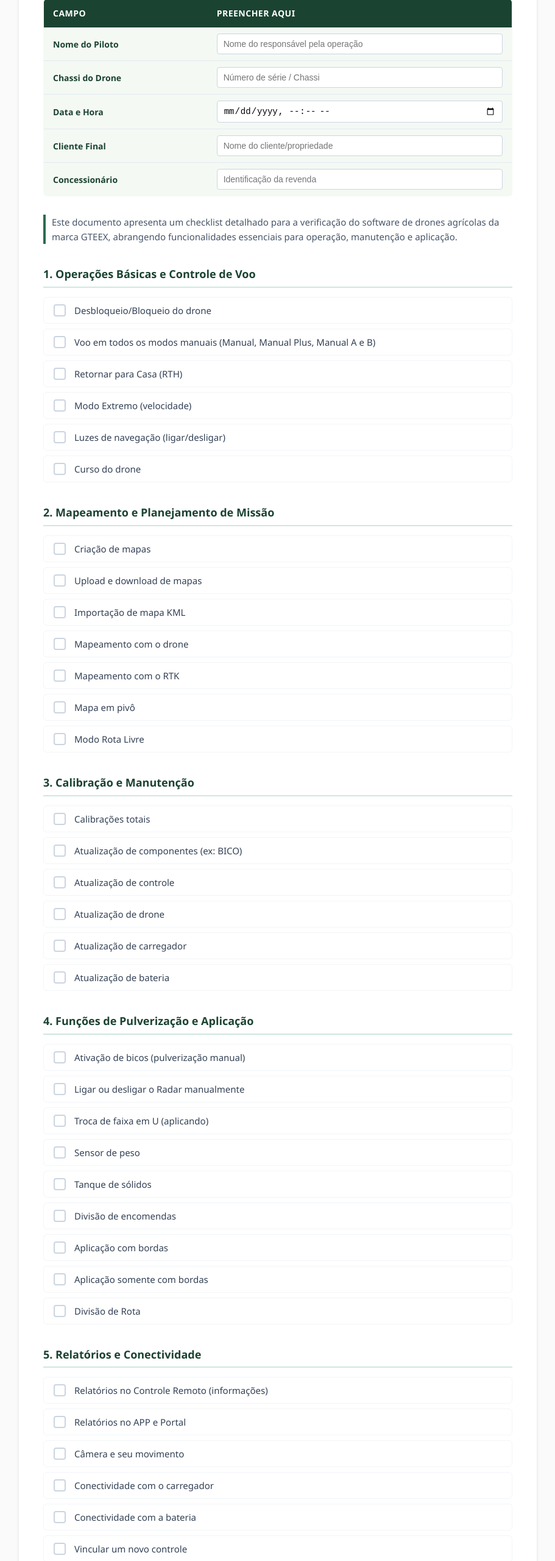
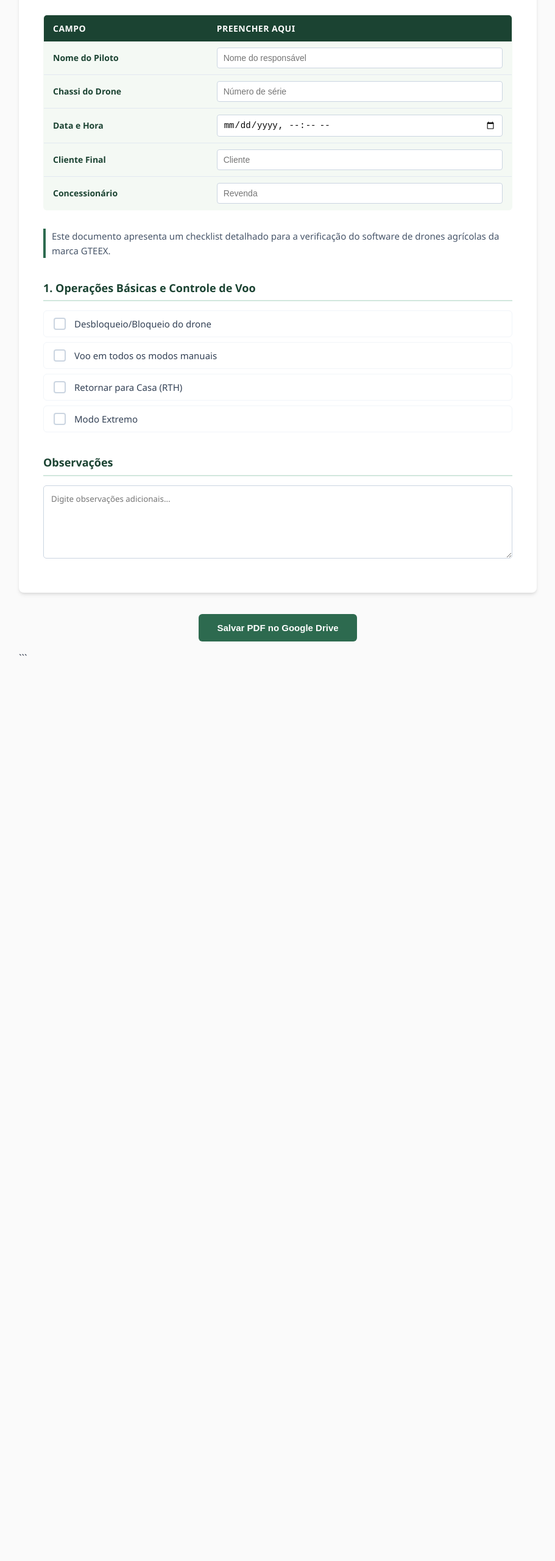
Before and after one commit to jr-almeida/Checklist-drones, a plain HTML site: page index.html in a window 1280 px wide. Shown: the part 240-2800 px from the top of the page at 61% size, without its empty margins (184-1095 px from the left). After the commit the page ends 1373 px from the top, so only its background shows below. Drawn offline with nearby package versions, Linux system fonts and the light colour scheme.

Commit message:
Update index.html

````diff
--- a/index.html
+++ b/index.html
@@ -1,454 +1,714 @@
+```html
 <!DOCTYPE html>
 <html lang="pt-BR">
+
 <head>
+
     <meta charset="UTF-8">
-    <meta name="viewport" content="width=device-width, initial-scale=1.0">
-    <title>Checklist de Verificação de Software de Drone Agrícola GTEEX</title>
+
+    <meta name="viewport"
+          content="width=device-width, initial-scale=1.0">
+
+    <title>
+        Checklist de Verificação de Software de Drone Agrícola GTEEX
+    </title>
+
+    <!-- BIBLIOTECAS -->
+
+    <script src="https://cdnjs.cloudflare.com/ajax/libs/html2canvas/1.4.1/html2canvas.min.js"></script>
+
+    <script src="https://cdnjs.cloudflare.com/ajax/libs/jspdf/2.5.1/jspdf.umd.min.js"></script>
+
     <style>
+
         :root {
+
             --primary-color: #1b4332;
+
             --secondary-color: #2d6a4f;
+
             --bg-light: #f4f9f4;
+
             --text-color: #2d3748;
+
             --border-color: #cbd5e1;
         }
 
         body {
-            font-family: 'Segoe UI', Tahoma, Geneva, Verdana, sans-serif;
+
+            font-family:
+                'Segoe UI',
+                Tahoma,
+                Geneva,
+                Verdana,
+                sans-serif;
+
             line-height: 1.6;
+
             margin: 40px auto;
+
             max-width: 850px;
+
             color: var(--text-color);
+
             padding: 0 20px;
+
             background-color: #fafafa;
         }
 
         .checklist-container {
+
             background: #ffffff;
+
             padding: 40px;
+
             border-radius: 8px;
-            box-shadow: 0 4px 6px -1px rgba(0, 0, 0, 0.1), 0 2px 4px -1px rgba(0, 0, 0, 0.06);
+
+            box-shadow:
+                0 4px 6px -1px rgba(0, 0, 0, 0.1),
+                0 2px 4px -1px rgba(0, 0, 0, 0.06);
         }
 
         h1 {
+
             text-align: center;
+
             color: var(--primary-color);
+
             font-size: 26px;
+
             margin-bottom: 5px;
+
             font-weight: 700;
         }
 
         .subtitle {
+
             text-align: center;
+
             color: #64748b;
+
             font-size: 14px;
+
             margin-bottom: 30px;
         }
 
-        /* Cabeçalho Bonito / Tabela de Informações */
         .info-table {
+
             width: 100%;
+
             border-collapse: collapse;
+
             margin-bottom: 30px;
+
             background-color: var(--bg-light);
+
             border-radius: 6px;
+
             overflow: hidden;
+
             border: 1px solid #d1e7dd;
         }
 
         .info-table th {
+
             background-color: var(--primary-color);
+
             color: white;
+
             padding: 12px 15px;
+
             text-align: left;
+
             font-size: 14px;
+
             text-transform: uppercase;
+
             letter-spacing: 0.5px;
         }
 
         .info-table td {
+
             padding: 10px 15px;
+
             border-bottom: 1px solid #e2e8f0;
         }
 
         .info-table tr:last-child td {
+
             border-bottom: none;
         }
 
         .info-table label {
+
             font-weight: 600;
+
             color: var(--primary-color);
+
             font-size: 14px;
         }
 
         .info-table input {
+
             width: 100%;
+
             padding: 8px 10px;
+
             border: 1px solid var(--border-color);
+
             border-radius: 4px;
+
             font-size: 14px;
+
             box-sizing: border-box;
+
             background-color: #ffffff;
-            transition: border-color 0.2s;
-        }
-
-        .info-table input:focus {
-            outline: none;
-            border-color: var(--secondary-color);
-            box-shadow: 0 0 0 3px rgba(45, 106, 79, 0.1);
         }
 
         .description {
+
             color: #475569;
+
             font-size: 15px;
+
             margin-bottom: 35px;
+
             padding-left: 10px;
+
             border-left: 4px solid var(--secondary-color);
         }
 
-        /* Seções do Checklist */
         h2 {
+
             color: var(--primary-color);
+
             font-size: 18px;
+
             border-bottom: 2px solid #d1e7dd;
+
             padding-bottom: 6px;
+
             margin-top: 35px;
+
             margin-bottom: 15px;
+
             font-weight: 600;
         }
 
         .checklist-group {
+
             display: grid;
+
             grid-template-columns: 1fr;
+
             gap: 8px;
         }
 
         .checklist-item {
+
             display: flex;
+
             align-items: center;
+
             padding: 8px 12px;
+
             background: #ffffff;
+
             border: 1px solid #f1f5f9;
+
             border-radius: 6px;
-            transition: background-color 0.2s;
-        }
-
-        .checklist-item:hover {
-            background-color: #f8fafc;
         }
 
         .checklist-item input[type="checkbox"] {
+
             appearance: none;
+
             -webkit-appearance: none;
+
             height: 20px;
+
             width: 20px;
+
             border: 2px solid var(--border-color);
+
             border-radius: 4px;
+
             cursor: pointer;
+
             display: flex;
+
             align-items: center;
+
             justify-content: center;
+
             margin-right: 14px;
+
             flex-shrink: 0;
+
             background-color: #fff;
-            transition: all 0.2s;
         }
 
         .checklist-item input[type="checkbox"]:checked {
+
             background-color: var(--secondary-color);
+
             border-color: var(--secondary-color);
         }
 
         .checklist-item input[type="checkbox"]:checked:after {
+
             content: '✓';
+
             color: white;
+
             font-size: 14px;
+
             font-weight: bold;
         }
 
         .checklist-item label {
+
             cursor: pointer;
+
             font-size: 15px;
+
             color: #334155;
+
             user-select: none;
+
             width: 100%;
         }
 
-        /* Estilos para Impressão / PDF */
-        @media print {
-            body { background: #fff; margin: 0; padding: 0; }
-            .checklist-container { box-shadow: none; padding: 0; }
-            .info-table th { background-color: #1b4332 !important; color: #fff !important; -webkit-print-color-adjust: exact; }
-            .info-table { background-color: transparent !important; }
-            .info-table input { border: none; border-bottom: 1px solid #000; border-radius: 0; padding: 2px; }
-            .checklist-item input[type="checkbox"] { border: 2px solid #000 !important; }
-            .checklist-item input[type="checkbox"]:checked { background-color: #000 !important; }
+        textarea {
+
+            width: 100%;
+
+            height: 120px;
+
+            padding: 12px;
+
+            border: 1px solid #cbd5e1;
+
+            border-radius: 5px;
+
+            font-family: inherit;
+
+            resize: vertical;
+
+            box-sizing: border-box;
         }
+
+        .btn-container {
+
+            text-align: center;
+
+            margin-top: 35px;
+        }
+
+        .pdf-button {
+
+            background-color: #2d6a4f;
+
+            color: white;
+
+            padding: 14px 30px;
+
+            border: none;
+
+            border-radius: 6px;
+
+            font-weight: bold;
+
+            font-size: 15px;
+
+            cursor: pointer;
+        }
+
+        .status {
+
+            margin-top: 15px;
+
+            text-align: center;
+
+            font-size: 14px;
+
+            color: #1b4332;
+
+            font-weight: bold;
+        }
+
     </style>
+
 </head>
+
 <body>
 
-<div class="checklist-container">
-    <h1>Checklist de Verificação de Software de Drone Agrícola GTEEX</h1>
-    <div class="subtitle">Controle de Qualidade e Ativação técnica</div>
+<div class="checklist-container" id="area-pdf">
+
+    <h1>
+        Checklist de Verificação de Software de Drone Agrícola GTEEX
+    </h1>
+
+    <div class="subtitle">
+        Controle de Qualidade e Ativação técnica
+    </div>
 
     <table class="info-table">
+
         <thead>
+
             <tr>
-                <th style="width: 35%;">Campo</th>
-                <th style="width: 65%;">Preencher aqui</th>
+
+                <th style="width:35%;">
+                    Campo
+                </th>
+
+                <th style="width:65%;">
+                    Preencher aqui
+                </th>
+
             </tr>
+
         </thead>
+
         <tbody>
+
             <tr>
-                <td><label for="piloto">Nome do Piloto</label></td>
-                <td><input type="text" id="piloto" placeholder="Nome do responsável pela operação"></td>
+
+                <td>
+                    <label for="piloto">
+                        Nome do Piloto
+                    </label>
+                </td>
+
+                <td>
+                    <input
+                        type="text"
+                        id="piloto"
+                        placeholder="Nome do responsável">
+                </td>
+
             </tr>
+
             <tr>
-                <td><label for="chassi">Chassi do Drone</label></td>
-                <td><input type="text" id="chassi" placeholder="Número de série / Chassi"></td>
+
+                <td>
+                    <label for="chassi">
+                        Chassi do Drone
+                    </label>
+                </td>
+
+                <td>
+                    <input
+                        type="text"
+                        id="chassi"
+                        placeholder="Número de série">
+                </td>
+
             </tr>
+
             <tr>
-                <td><label for="data-hora">Data e Hora</label></td>
-                <td><input type="datetime-local" id="data-hora"></td>
+
+                <td>
+                    <label for="data-hora">
+                        Data e Hora
+                    </label>
+                </td>
+
+                <td>
+                    <input
+                        type="datetime-local"
+                        id="data-hora">
+                </td>
+
             </tr>
+
             <tr>
-                <td><label for="cliente">Cliente Final</label></td>
-                <td><input type="text" id="cliente" placeholder="Nome do cliente/propriedade"></td>
+
+                <td>
+                    <label for="cliente">
+                        Cliente Final
+                    </label>
+                </td>
+
+                <td>
+                    <input
+                        type="text"
+                        id="cliente"
+                        placeholder="Cliente">
+                </td>
+
             </tr>
+
             <tr>
-                <td><label for="concessionario">Concessionário</label></td>
-                <td><input type="text" id="concessionario" placeholder="Identificação da revenda"></td>
+
+                <td>
+                    <label for="concessionario">
+                        Concessionário
+                    </label>
+                </td>
+
+                <td>
+                    <input
+                        type="text"
+                        id="concessionario"
+                        placeholder="Revenda">
+                </td>
+
             </tr>
+
         </tbody>
+
     </table>
 
-    <p class="description">Este documento apresenta um checklist detalhado para a verificação do software de drones agrícolas da marca GTEEX, abrangendo funcionalidades essenciais para operação, manutenção e aplicação.</p>
+    <p class="description">
+
+        Este documento apresenta um checklist detalhado para a verificação
+        do software de drones agrícolas da marca GTEEX.
+
+    </p>
 
     <form>
-        <h2>1. Operações Básicas e Controle de Voo</h2>
+
+        <h2>
+            1. Operações Básicas e Controle de Voo
+        </h2>
+
         <div class="checklist-group">
+
             <div class="checklist-item">
                 <input type="checkbox" id="flight-1">
-                <label for="flight-1">Desbloqueio/Bloqueio do drone</label>
+                <label for="flight-1">
+                    Desbloqueio/Bloqueio do drone
+                </label>
             </div>
+
             <div class="checklist-item">
                 <input type="checkbox" id="flight-2">
-                <label for="flight-2">Voo em todos os modos manuais (Manual, Manual Plus, Manual A e B)</label>
+                <label for="flight-2">
+                    Voo em todos os modos manuais
+                </label>
             </div>
+
             <div class="checklist-item">
                 <input type="checkbox" id="flight-3">
-                <label for="flight-3">Retornar para Casa (RTH)</label>
+                <label for="flight-3">
+                    Retornar para Casa (RTH)
+                </label>
             </div>
+
             <div class="checklist-item">
                 <input type="checkbox" id="flight-4">
-                <label for="flight-4">Modo Extremo (velocidade)</label>
-            </div>
-            <div class="checklist-item">
-                <input type="checkbox" id="flight-5">
-                <label for="flight-5">Luzes de navegação (ligar/desligar)</label>
-            </div>
-            <div class="checklist-item">
-                <input type="checkbox" id="flight-6">
-                <label for="flight-6">Curso do drone</label>
-            </div>
+                <label for="flight-4">
+                    Modo Extremo
+                </label>
             </div>
 
-        <h2>2. Mapeamento e Planejamento de Missão</h2>
-        <div class="checklist-group">
-            <div class="checklist-item">
-                <input type="checkbox" id="map-1">
-                <label for="map-1">Criação de mapas</label>
-            </div>
-            <div class="checklist-item">
-                <input type="checkbox" id="map-2">
-                <label for="map-2">Upload e download de mapas</label>
-            </div>
-            <div class="checklist-item">
-                <input type="checkbox" id="map-3">
-                <label for="map-3">Importação de mapa KML</label>
-            </div>
-            <div class="checklist-item">
-                <input type="checkbox" id="map-4">
-                <label for="map-4">Mapeamento com o drone</label>
-            </div>
-            <div class="checklist-item">
-                <input type="checkbox" id="map-5">
-                <label for="map-5">Mapeamento com o RTK</label>
-            </div>
-            <div class="checklist-item">
-                <input type="checkbox" id="map-6">
-                <label for="map-6">Mapa em pivô</label>
-            </div>
-            <div class="checklist-item">
-                <input type="checkbox" id="map-7">
-                <label for="map-7">Modo Rota Livre</label>
-            </div>
         </div>
 
-        <h2>3. Calibração e Manutenção</h2>
-        <div class="checklist-group">
-            <div class="checklist-item">
-                <input type="checkbox" id="cal-1">
-                <label for="cal-1">Calibrações totais</label>
-            </div>
-            <div class="checklist-item">
-                <input type="checkbox" id="cal-2">
-                <label for="cal-2">Atualização de componentes (ex: BICO)</label>
-            </div>
-            <div class="checklist-item">
-                <input type="checkbox" id="cal-3">
-                <label for="cal-3">Atualização de controle</label>
-            </div>
-            <div class="checklist-item">
-                <input type="checkbox" id="cal-4">
-                <label for="cal-4">Atualização de drone</label>
-            </div>
-            <div class="checklist-item">
-                <input type="checkbox" id="cal-5">
-                <label for="cal-5">Atualização de carregador</label>
-            </div>
-            <div class="checklist-item">
-                <input type="checkbox" id="cal-6">
-                <label for="cal-6">Atualização de bateria</label>
-            </div>
+        <h2>
+            Observações
+        </h2>
+
+        <textarea
+            id="txt-observations"
+            placeholder="Digite observações adicionais..."></textarea>
+
+    </form>
+
 </div>
 
-        <h2>4. Funções de Pulverização e Aplicação</h2>
-        <div class="checklist-group">
-            <div class="checklist-item">
-                <input type="checkbox" id="spray-1">
-                <label for="spray-1">Ativação de bicos (pulverização manual)</label>
-            </div>
-            <div class="checklist-item">
-                <input type="checkbox" id="spray-2">
-                <label for="spray-2">Ligar ou desligar o Radar manualmente</label>
-            </div>
-            <div class="checklist-item">
-                <input type="checkbox" id="spray-3">
-                <label for="spray-3">Troca de faixa em U (aplicando)</label>
-            </div>
-            <div class="checklist-item">
-                <input type="checkbox" id="spray-4">
-                <label for="spray-4">Sensor de peso</label>
-            </div>
-            <div class="checklist-item">
-                <input type="checkbox" id="spray-5">
-                <label for="spray-5">Tanque de sólidos</label>
-            </div>
-            <div class="checklist-item">
-                <input type="checkbox" id="spray-6">
-                <label for="spray-6">Divisão de encomendas</label>
-            </div>
-            <div class="checklist-item">
-                <input type="checkbox" id="spray-7">
-                <label for="spray-7">Aplicação com bordas</label>
-            </div>
-            <div class="checklist-item">
-                <input type="checkbox" id="spray-8">
-                <label for="spray-8">Aplicação somente com bordas</label>
-            </div>
-            <div class="checklist-item">
-                <input type="checkbox" id="spray-9">
-                <label for="spray-9">Divisão de Rota</label>
-            </div>
+<div class="btn-container">
+
+    <button
+        id="btn-pdf"
+        class="pdf-button"
+        onclick="gerarPDF()">
+
+        Salvar PDF no Google Drive
+
+    </button>
+
+    <div
+        class="status"
+        id="status-envio">
     </div>
 
-        <h2>5. Relatórios e Conectividade</h2>
-        <div class="checklist-group">
-            <div class="checklist-item">
-                <input type="checkbox" id="conn-1">
-                <label for="conn-1">Relatórios no Controle Remoto (informações)</label>
-            </div>
-            <div class="checklist-item">
-                <input type="checkbox" id="conn-2">
-                <label for="conn-2">Relatórios no APP e Portal</label>
-            </div>
-            <div class="checklist-item">
-                <input type="checkbox" id="conn-3">
-                <label for="conn-3">Câmera e seu movimento</label>
-            </div>
-            <div class="checklist-item">
-                <input type="checkbox" id="conn-4">
-                <label for="conn-4">Conectividade com o carregador</label>
-            </div>
-            <div class="checklist-item">
-                <input type="checkbox" id="conn-5">
-                <label for="conn-5">Conectividade com a bateria</label>
-            </div>
-            <div class="checklist-item">
-                <input type="checkbox" id="conn-6">
-                <label for="conn-6">Vincular um novo controle</label>
-            </div>
-        </div>
-    </form>
-</div>
-<div class="observations-container" style="margin-top: 30px;">
-    <label for="txt-observations" style="display: block; font-weight: bold; color: #1b4332; margin-bottom: 8px;">Observações:</label>
-    <textarea id="txt-observations" style="width: 100%; height: 120px; padding: 12px; border: 1px solid #cbd5e1; border-radius: 5px; font-family: inherit; resize: vertical;" placeholder="Digite aqui observações adicionais sobre os testes ou inconformidades encontradas..."></textarea>
 </div>
 
-<style>
-@media print {
-    .btn-container { display: none !important; }
-}
-</style>
-<div> javascript
-function doPost(e) {
+<script>
+
+async function gerarPDF() {
+
+    const botao =
+        document.getElementById("btn-pdf");
+
+    const status =
+        document.getElementById("status-envio");
 
     try {
 
-    const pasta =
-      DriveApp.getFolderById(
-        "0AEx8-e507A-dUk9PVA"
+        botao.disabled = true;
+
+        botao.innerText =
+            "Gerando PDF...";
+
+        status.innerText =
+            "";
+
+        const elemento =
+            document.getElementById("area-pdf");
+
+        const canvas =
+            await html2canvas(elemento, {
+
+                scale: 2,
+
+                useCORS: true
+
+            });
+
+        const imagem =
+            canvas.toDataURL("image/png");
+
+        const { jsPDF } =
+            window.jspdf;
+
+        const pdf =
+            new jsPDF("p", "mm", "a4");
+
+        const larguraPDF = 210;
+
+        const alturaPDF =
+            (canvas.height * larguraPDF)
+            / canvas.width;
+
+        pdf.addImage(
+
+            imagem,
+
+            "PNG",
+
+            0,
+
+            0,
+
+            larguraPDF,
+
+            alturaPDF
+
         );
 
-    const dados =
-      JSON.parse(e.postData.contents);
+        const piloto =
+            document
+            .getElementById("piloto")
+            .value
+            || "Sem_Nome";
 
-    const bytes =
-      Utilities.base64Decode(
-        dados.base64
+        const chassi =
+            document
+            .getElementById("chassi")
+            .value
+            || "Sem_Chassi";
+
+        const data =
+            new Date()
+            .toISOString()
+            .split("T")[0];
+
+        const nomeArquivo =
+
+            `Checklist_${piloto}_${chassi}_${data}.pdf`;
+
+        const pdfBase64 =
+
+            pdf
+            .output("datauristring")
+            .split(",")[1];
+
+        botao.innerText =
+            "Enviando ao Google Drive...";
+
+        const resposta = await fetch(
+
+            "COLE_AQUI_A_URL_DO_APPS_SCRIPT",
+
+            {
+
+                method: "POST",
+
+                headers: {
+
+                    "Content-Type":
+                        "application/json"
+
+                },
+
+                body: JSON.stringify({
+
+                    nome: nomeArquivo,
+
+                    base64: pdfBase64
+
+                })
+
+            }
+
         );
 
-    const blob =
-      Utilities.newBlob(
-        bytes,
-        'application/pdf',
-        dados.nome
-      );
+        const resultado =
+            await resposta.json();
 
-    const arquivo =
-      pasta.createFile(blob);
+        if (resultado.status === "ok") {
 
-    return ContentService
-      .createTextOutput(
-        JSON.stringify({
-          status: "ok",
-          url: arquivo.getUrl()
-        })
-      )
-      .setMimeType(
-        ContentService.MimeType.JSON
-      );
+            botao.innerText =
+                "PDF enviado ✓";
 
-  } catch (erro) {
+            status.innerHTML =
 
-    return ContentService
-      .createTextOutput(
-        JSON.stringify({
-          status: "erro",
-          mensagem: erro.toString()
-        })
-      )
-      .setMimeType(
-        ContentService.MimeType.JSON
+                "PDF salvo com sucesso<br><br>" +
+
+                "<a href='" +
+                resultado.url +
+                "' target='_blank'>" +
+
+                "Abrir PDF no Google Drive" +
+
+                "</a>";
+
+        } else {
+
+            throw new Error(
+                resultado.mensagem
             );
 
         }
 
+    } catch (erro) {
+
+        console.error(erro);
+
+        botao.innerText =
+            "Erro ao enviar";
+
+        status.innerText =
+            erro;
+
+        alert(
+
+            "Erro ao gerar ou enviar PDF"
+
+        );
+
     }
-</div>
+
+    botao.disabled = false;
+
+}
+
+</script>
 
 </body>
+
 </html>
+```
````
Lines whose indentation alone changed are shown as unchanged.
